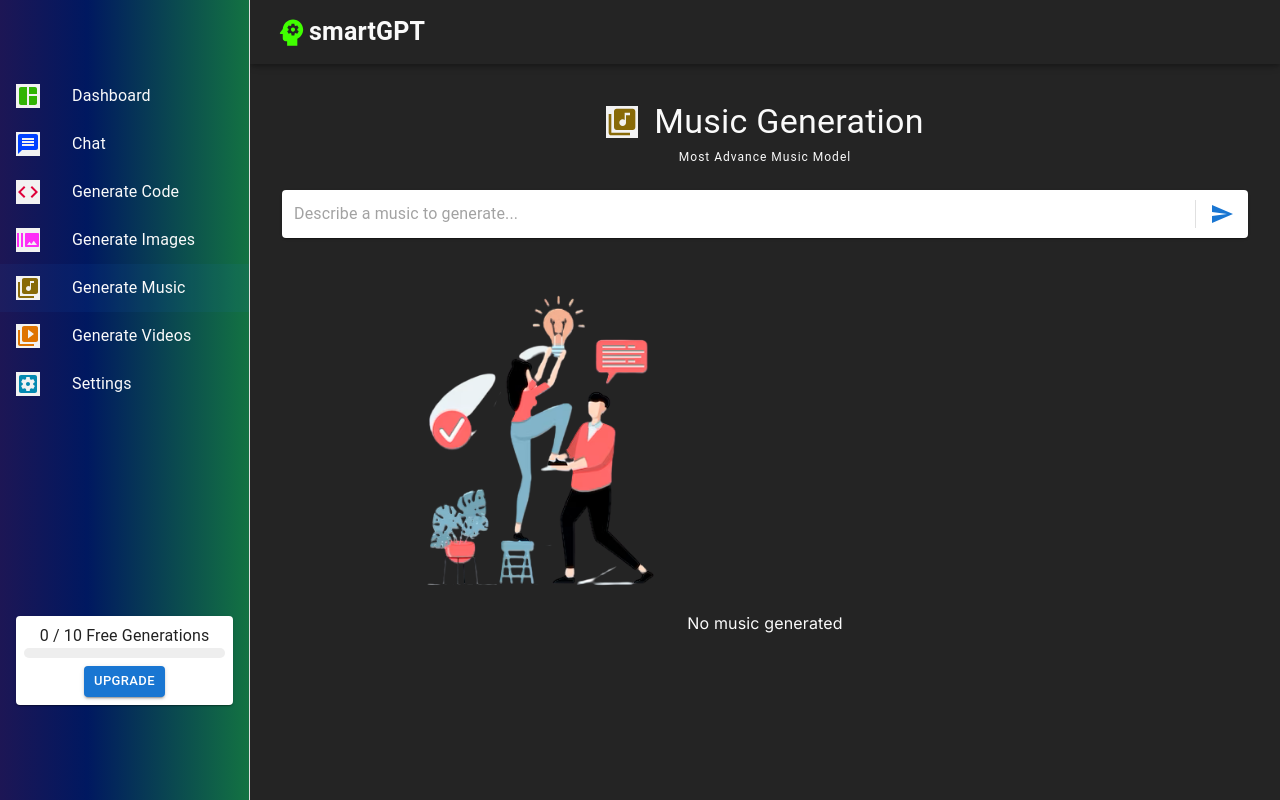
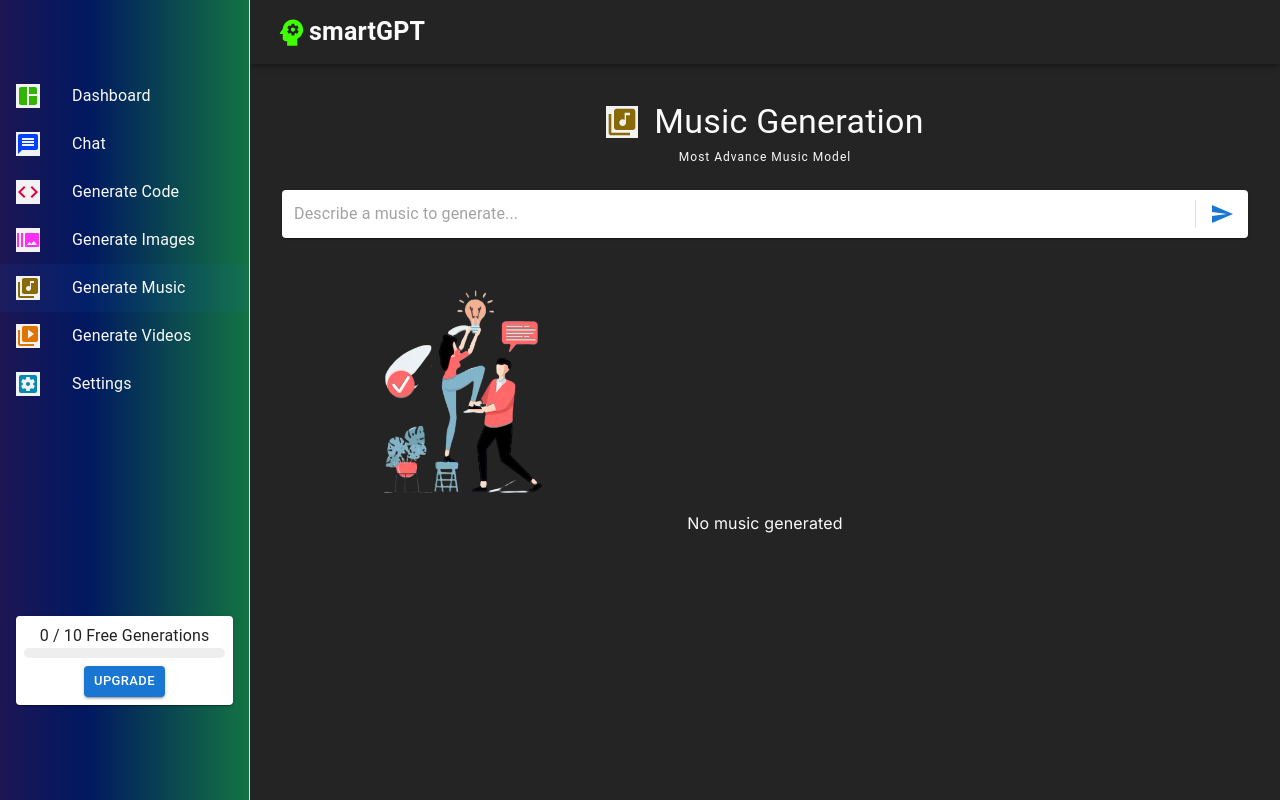
Before and after one commit to Nurudeen-EasilyCoded/smartGPT-saas, a Next.js app: page /music in a window 1280 px wide. Built offline with nearby package versions, Linux system fonts and the light colour scheme; no server answers.

Commit message:
Bug fix 002

```diff
--- a/components/Empty.tsx
+++ b/components/Empty.tsx
@@ -9,7 +9,7 @@ interface EmptyProps {
 const Empty = ({ label }: EmptyProps) => {
   return (
     <Box sx={{ textAlign: 'center', mt: 5 }}>
-      <Image alt='empty' src='/empty.png' height={350} width={500} />
+      <Image alt='empty' src='/empty.png' height={350} width={350} />
       <p style={{ color: '#fafafa'}}>{label}</p>
     </Box>
   );
```
